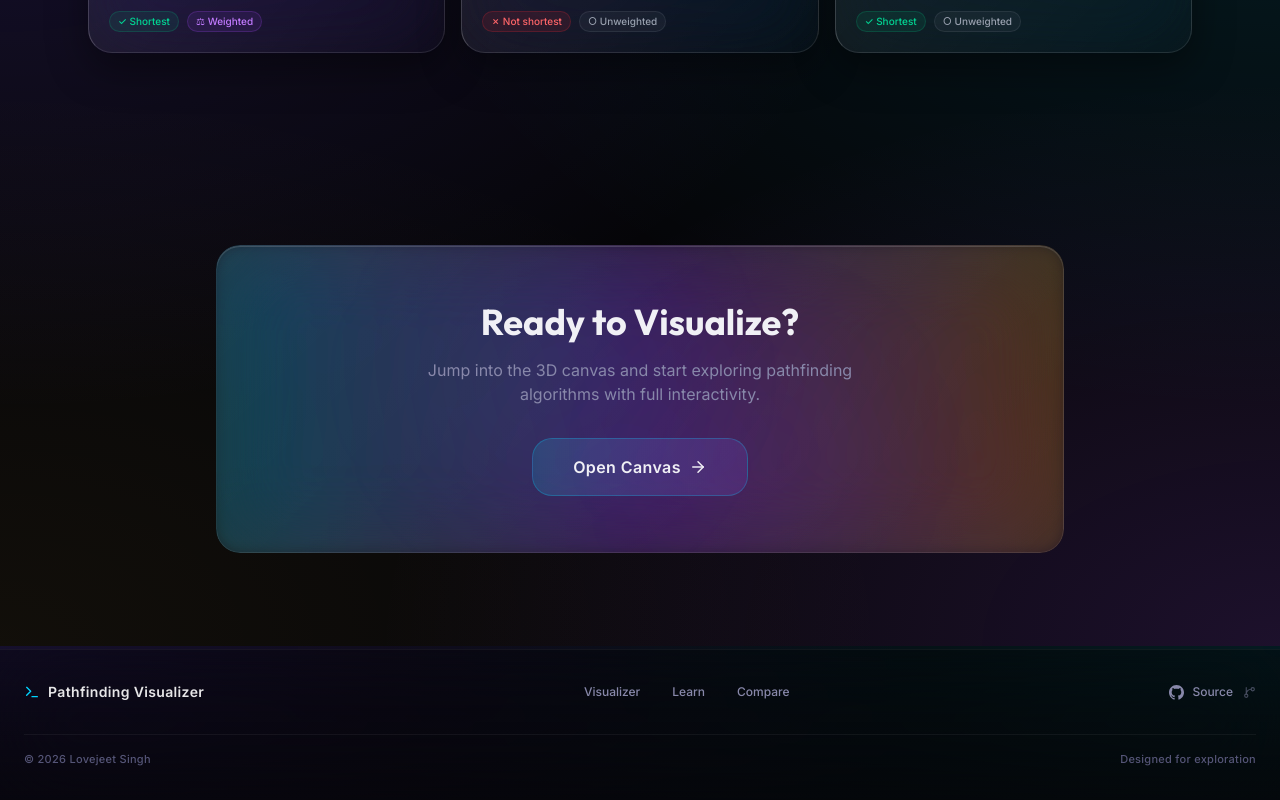
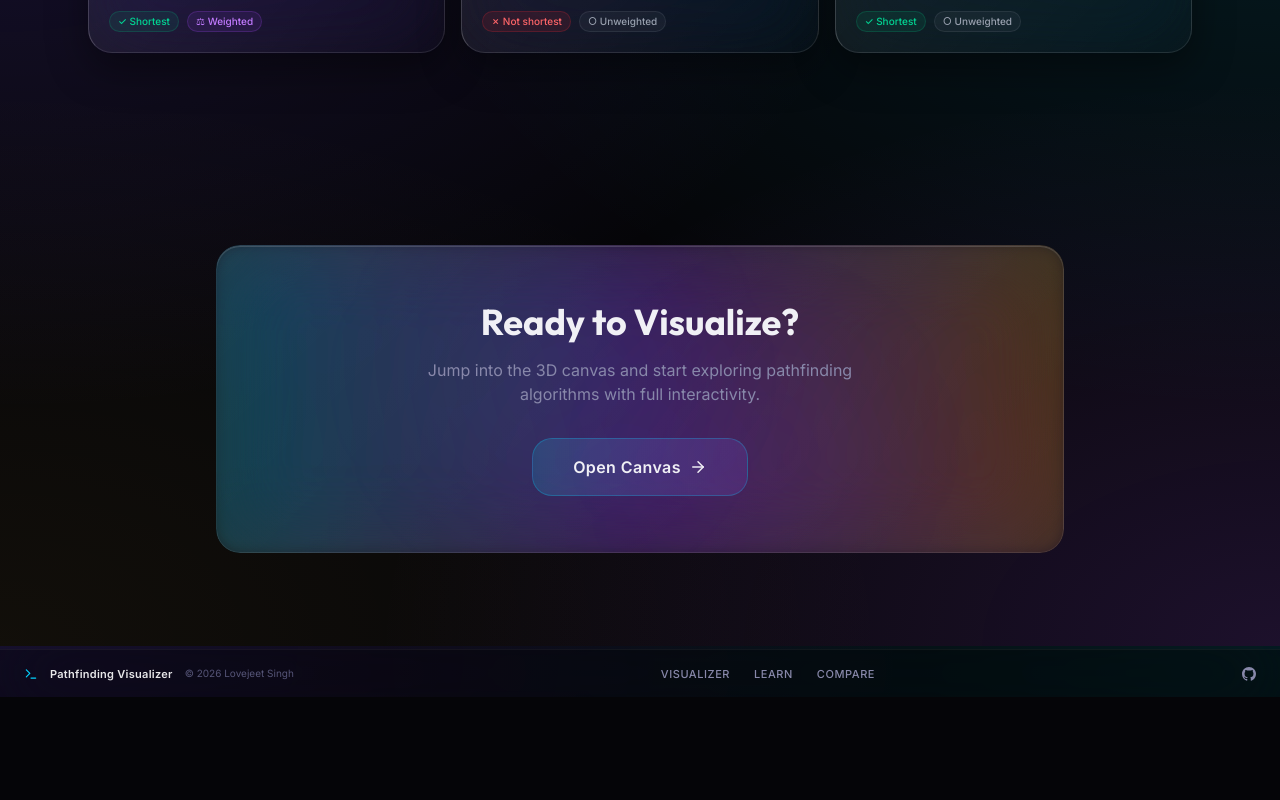
Before and after one commit to z-lovejeet/Pathfinding-Visualizer, a Next.js app: page / in a window 1280 px wide. Shown: the part 1754-2554 px from the top of the page. After the commit the page ends 2451 px from the top, so only its background shows below. Built offline with nearby package versions, Linux system fonts and the light colour scheme.

Commit message:
Make footer a single ultra-minimal row

```diff
--- a/components/layout/Footer.tsx
+++ b/components/layout/Footer.tsx
@@ -2,27 +2,25 @@
 
 import React from 'react';
 import Link from 'next/link';
-import { GitBranch, Terminal } from 'lucide-react';
+import { Terminal } from 'lucide-react';
 
 /**
- * Footer — Premium minimal glass footer with nav links and repo info.
+ * Footer — Ultra-minimal, single-row glass footer.
  */
 export function Footer() {
   return (
-    <footer className="relative z-10 w-full border-t border-white/5 bg-black/30 backdrop-blur-xl">
-      <div className="absolute inset-0 bg-gradient-to-t from-[#050508]/60 to-transparent pointer-events-none" />
+    <footer className="relative z-10 w-full border-t border-white/5 bg-black/30 backdrop-blur-xl h-12 flex items-center">
+      <div className="w-full max-w-7xl mx-auto px-6 flex items-center justify-between gap-4">
 
-      <div className="relative max-w-7xl mx-auto px-6 py-10 md:py-8">
-        <div className="flex flex-col md:flex-row items-center justify-between gap-6">
-
-          {/* Left — Brand */}
-          <div className="flex items-center gap-2 text-white/90">
-            <Terminal size={16} className="text-[#00d4ff]" />
-            <span className="font-semibold tracking-wide text-sm">Pathfinding Visualizer</span>
+        {/* Left — Brand & Copyright */}
+        <div className="flex items-center gap-3">
+          <Terminal size={14} className="text-[#00d4ff]" />
+          <span className="font-semibold tracking-wide text-[11px] text-white/90">Pathfinding Visualizer</span>
+          <span className="text-[10px] text-[#555577] hidden sm:inline">© {new Date().getFullYear()} Lovejeet Singh</span>
         </div>
 
         {/* Center — Nav links */}
-          <div className="flex items-center gap-8">
+        <div className="flex items-center gap-6">
           {[
             { href: '/visualizer', label: 'Visualizer' },
             { href: '/learn', label: 'Learn' },
@@ -31,37 +29,29 @@ export function Footer() {
             <Link
               key={link.href}
               href={link.href}
-                className="text-xs font-medium text-[#8888aa] hover:text-white transition-colors duration-300"
+              className="text-[11px] font-medium text-[#8888aa] hover:text-white transition-colors duration-300 uppercase tracking-wider"
             >
               {link.label}
             </Link>
           ))}
         </div>
 
-          {/* Right — GitHub & Repository Info */}
-          <div className="flex items-center gap-6">
+        {/* Right — GitHub */}
+        <div className="flex items-center">
           <a
             href="https://github.com/z-lovejeet/Pathfinding-Visualizer"
             target="_blank"
             rel="noopener noreferrer"
-              className="flex items-center gap-2 text-[#8888aa] hover:text-[#00d4ff] transition-colors duration-300 group"
+            className="text-[#8888aa] hover:text-[#00d4ff] transition-colors duration-300"
+            title="Source Code"
           >
-              <svg width="15" height="15" viewBox="0 0 24 24" fill="currentColor">
+            <svg width="14" height="14" viewBox="0 0 24 24" fill="currentColor">
               <path d="M12 0c-6.626 0-12 5.373-12 12 0 5.302 3.438 9.8 8.207 11.387.599.111.793-.261.793-.577v-2.234c-3.338.726-4.033-1.416-4.033-1.416-.546-1.387-1.333-1.756-1.333-1.756-1.089-.745.083-.729.083-.729 1.205.084 1.839 1.237 1.839 1.237 1.07 1.834 2.807 1.304 3.492.997.107-.775.418-1.305.762-1.604-2.665-.305-5.467-1.334-5.467-5.931 0-1.311.469-2.381 1.236-3.221-.124-.303-.535-1.524.117-3.176 0 0 1.008-.322 3.301 1.23.957-.266 1.983-.399 3.003-.404 1.02.005 2.047.138 3.006.404 2.291-1.552 3.297-1.23 3.297-1.23.653 1.653.242 2.874.118 3.176.77.84 1.235 1.911 1.235 3.221 0 4.609-2.807 5.624-5.479 5.921.43.372.823 1.102.823 2.222v3.293c0 .319.192.694.801.576 4.765-1.589 8.199-6.086 8.199-11.386 0-6.627-5.373-12-12-12z"/>
             </svg>
-              <span className="text-xs font-medium">Source</span>
-              <GitBranch size={13} className="ml-0.5 opacity-50 group-hover:opacity-100 transition-opacity" />
           </a>
         </div>
 
       </div>
-
-        {/* Bottom copyright */}
-        <div className="mt-8 pt-4 border-t border-white/5 flex items-center justify-between text-[11px] text-[#555577] font-medium tracking-wide">
-          <p>© {new Date().getFullYear()} Lovejeet Singh</p>
-          <p>Designed for exploration</p>
-        </div>
-      </div>
     </footer>
   );
 }
```
Lines whose indentation alone changed are shown as unchanged.
